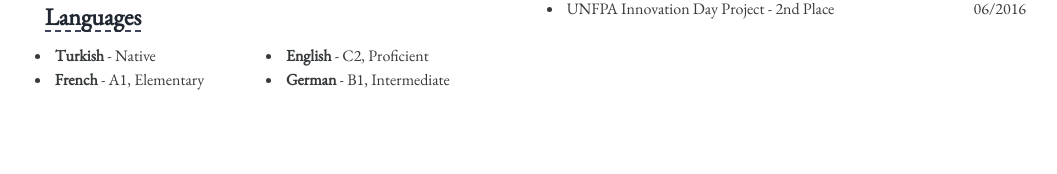
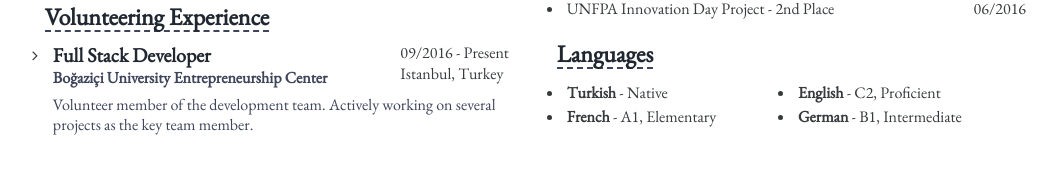
Before and after one commit to smddzcy/cv, a website: page index.html in a window 1280 px wide. Shown: the part 1283-1457 px from the top of the page, without its empty margins (126-1183 px from the left). Before the commit the page ends 1410 px from the top, so only its background shows below. Drawn offline with nearby package versions, Linux system fonts and the light colour scheme.

Commit message:
volunteering experience added

```diff
--- a/index.html
+++ b/index.html
@@ -283,32 +283,33 @@
 
 
 
-
         <div class="col-lg-offset-1">
-          <h1 class="section-header">Languages</h1>
+          <h1 class="section-header">Volunteering Experience</h1>
         </div>
 
-        <div class="description languages">
-          <div class="col-md-12 flex-row flex-space-between">
-            <ul>
 
-              <li class="inline fifty">
-                <strong>Turkish</strong> - Native
-              </li>
+        <div class="description experience">
+          <div class="hidden-sm hidden-xs col-md-1 col-caret">
+            <i class="fa fa-angle-right"></i>
+          </div>
+          <div class="col-sm-12 col-md-11">
+            <div class="flex-row flex-space-between">
+              <div class="padding-right-10">
+                <h1>Full Stack Developer</h1>
+                <h2>Boğaziçi University Entrepreneurship Center</h2>
+              </div>
+              <div class="volunteer-dateloc">
 
-              <li class="inline fifty">
-                <strong>English</strong> - C2, Proficient
-              </li>
+                <h6 class="date">09/2016 - Present</h6>
 
-              <li class="inline fifty">
-                <strong>French</strong> - A1, Elementary
-              </li>
 
-              <li class="inline fifty">
-                <strong>German</strong> - B1, Intermediate
-              </li>
+                <h6 class="location">Istanbul, Turkey</h6>
 
-            </ul>
+              </div>
+            </div>
+
+            <p>Volunteer member of the development team. Actively working on several projects as the key team member.</p>
+
           </div>
         </div>
 
@@ -522,6 +523,36 @@
           </div>
         </div>
 
+
+
+        <div class="col-lg-offset-1">
+          <h1 class="section-header">Languages</h1>
+        </div>
+
+        <div class="description languages">
+          <div class="col-md-12 flex-row flex-space-between">
+            <ul>
+
+              <li class="inline fifty">
+                <strong>Turkish</strong> - Native
+              </li>
+
+              <li class="inline fifty">
+                <strong>English</strong> - C2, Proficient
+              </li>
+
+              <li class="inline fifty">
+                <strong>French</strong> - A1, Elementary
+              </li>
+
+              <li class="inline fifty">
+                <strong>German</strong> - B1, Intermediate
+              </li>
+
+            </ul>
+          </div>
+        </div>
+
       </div>
     </section>
 
--- a/src/html/contents.json
+++ b/src/html/contents.json
@@ -1,3 +1,4 @@
 [
-  "personal_info", "experiences", "projects", "education", "skills", "certificates", "honors", "languages"
+  "personal_info", "experiences", "projects", "education", "skills",
+  "certificates", "honors", "languages", "volunteering_experience"
 ]
--- a/src/less/print.less
+++ b/src/less/print.less
@@ -2,7 +2,7 @@
   Change accordingly, or change paper sizes while saving to PDF / printing
   to get a one page CV / resume.
 */
-@width: 268mm;
+@width: 272mm;
 @media print {
   html {
     min-width: @width;
```
Also changed, not shown: src/html/contents/volunteering_experience.json (added, +7 -0 lines), src/html/index.html (+39 -11 lines).
